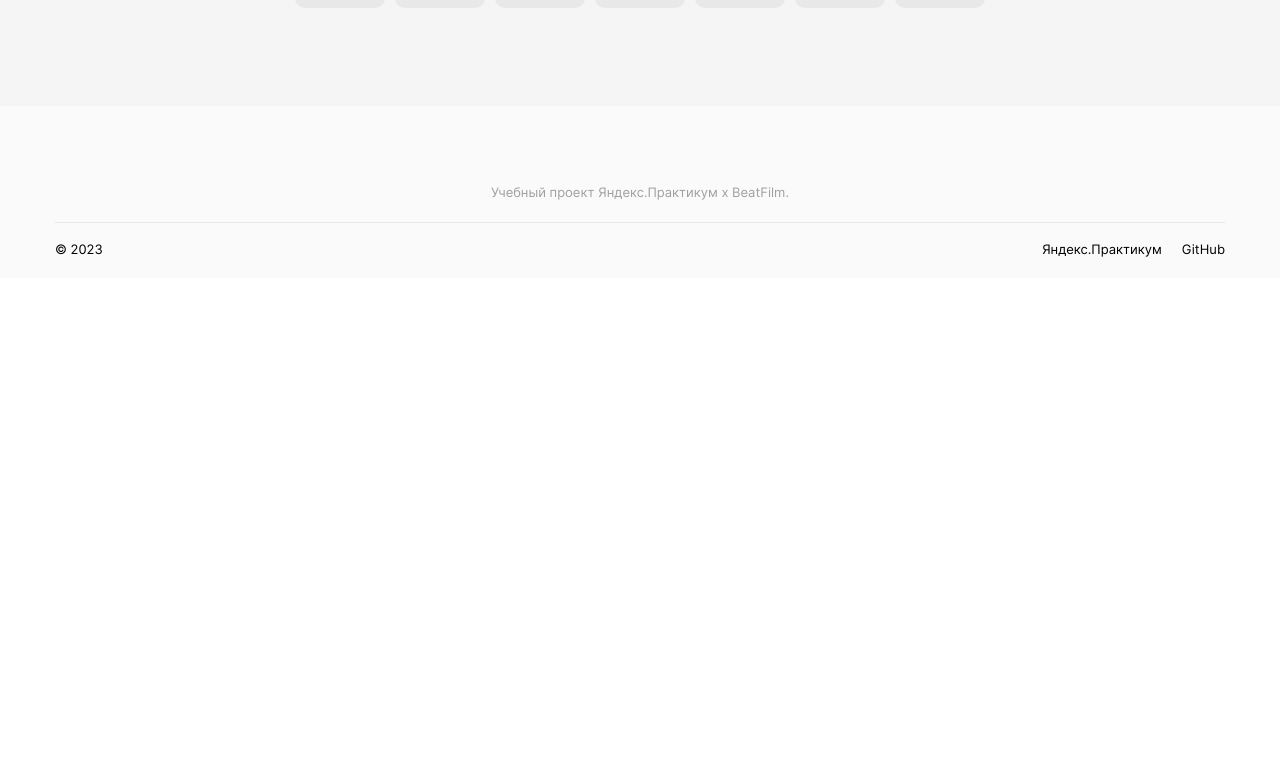
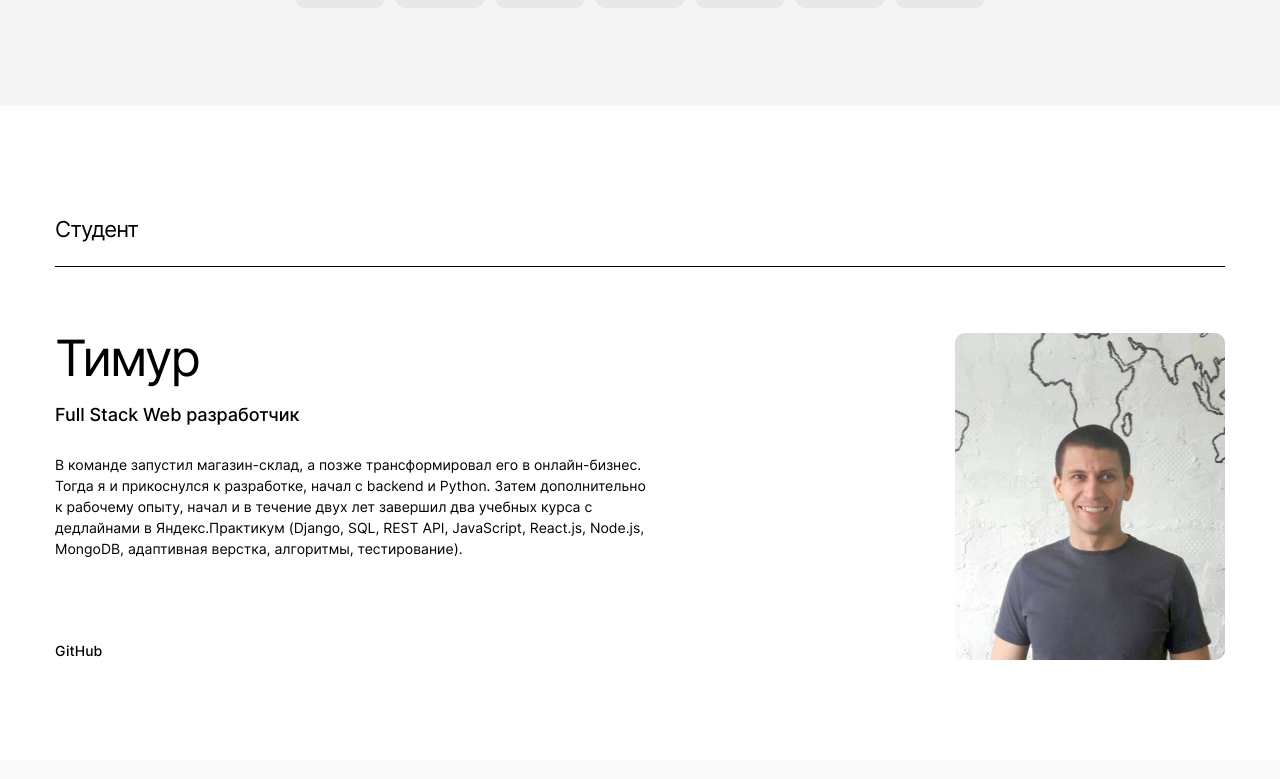
Before and after one commit to timurgain/movies-explorer-frontend, a React (Create React App) app: page / in a window 1280 px wide. Shown: the part 1761-2540 px from the top of the page. Before the commit the page ends 2039 px from the top, so only its background shows below. Built offline with nearby package versions, Linux system fonts and the light colour scheme.

Commit message:
feat: AboutMe component

```diff
--- /dev/null
+++ b/src/components/Main/AboutMe/AboutMe.css
@@ -0,0 +1,158 @@
+.about-me {
+  background-color: rgb(255, 255, 255);
+}
+
+.about-me__container {
+  margin: 0 auto;
+  padding: 110px 4.3% 100px;
+  box-sizing: border-box;
+  max-width: 1280px;
+}
+
+.about-me__title {
+  position: relative;
+  font-size: 22px;
+  line-height: 1.22;
+  font-weight: 400;
+  letter-spacing: -0.04em;
+  margin: 0 0 90px 0;
+}
+
+.about-me__title::after {
+  content: '';
+  position: absolute;
+  top: 50px;
+  left: 0;
+  width: 100%;
+  border-bottom: 1px solid rgb(0, 0, 0);
+}
+
+.about-me__content {
+  display: flex;
+  flex-direction: row;
+  column-gap: 25.5%;
+}
+
+.about-me__about {
+  display: flex;
+  flex-direction: column;
+  justify-content: flex-start;
+}
+
+.about-me__name {
+  font-weight: 400;
+  font-size: 50px;
+  line-height: 1;
+  letter-spacing: -0.04em;
+  margin: 0 0 18px 0;
+}
+
+.about-me__profession {
+  font-weight: 500;
+  font-size: 18px;
+  line-height: 1.5;
+  margin: 0 0 26px 0;
+}
+
+.about-me__paragraph {
+  font-weight: 400;
+  font-size: 14px;
+  line-height: 1.5;
+  margin: 0;
+}
+
+.about-me__github {
+  text-decoration: none;
+  font-weight: 500;
+  font-size: 14px;
+  line-height: 1.21;
+  color: rgba(0, 0, 0, 1);
+  margin: auto 0 0 0;
+  cursor: pointer;
+  transition: color .2s linear;
+}
+
+.about-me__github:hover {
+  color: rgba(0, 0, 0, .6);
+}
+
+.about-me__avatar {
+  max-width: 270px;
+  height: 327px;
+  border-radius: 10px;
+  object-fit: cover;
+  object-position: center;
+}
+
+
+@media screen and (min-width: 768px) and (max-width: 1023px) {
+  .about-me__container {
+    padding: 90px 4.3% 90px;
+  }
+
+  .about-me__content {
+    column-gap: 6.3%;
+  }
+
+  .about-me__name {
+    font-size: 40px;
+  }
+
+  .about-me__profession {
+    font-size: 12px;
+  }
+
+  .about-me__paragraph {
+    font-size: 12px;
+  }
+
+  .about-me__github {
+    font-size: 14px;
+  }
+
+  .about-me__avatar {
+    max-width: 255px;
+    height: 307px;
+  }
+}
+
+@media screen and (max-width: 767px) {
+  .about-me__container {
+    padding: 70px 4.3% 70px;
+  }
+
+  .about-me__content {
+    display: flex;
+    flex-direction: column;
+    row-gap: 40px;
+  }
+
+  .about-me__name {
+    font-size: 30px;
+    margin: 0 0 20px 0;
+  }
+
+  .about-me__profession {
+    font-size: 11px;
+    margin: 0 0 20px 0;
+  }
+
+  .about-me__paragraph {
+    font-size: 11px;
+    margin: 0 0 40px 0;
+  }
+
+  .about-me__github {
+    font-size: 14px;
+  }
+
+  .about-me__avatar {
+    order: 1;
+    max-width: 292px;
+    height: 352px;
+  }
+
+  .about-me__about {
+    order: 2;
+  }
+}
--- /dev/null
+++ b/src/components/Main/AboutMe/AboutMe.js
@@ -0,0 +1,38 @@
+import "./AboutMe.css";
+import avatarPath from "../../../images/about-me_tm.jpg";
+
+function AboutMe() {
+  return (
+    <div className="about-me">
+      <article className="about-me__container">
+        <h2 className="about-me__title">Студент</h2>
+
+        <div className="about-me__content">
+          <section className="about-me__about">
+            <h3 className="about-me__name">Тимур</h3>
+            <h4 className="about-me__profession">Full Stack Web разработчик</h4>
+            <p className="about-me__paragraph">
+              В команде запустил магазин-склад, а позже трансформировал его в
+              онлайн-бизнес. Тогда я и прикоснулся к разработке, начал с backend
+              и Python. Затем дополнительно к рабочему опыту, начал и в течение
+              двух лет завершил два учебных курса с дедлайнами в
+              Яндекс.Практикум (Django, SQL, REST API, JavaScript, React.js,
+              Node.js, MongoDB, адаптивная верстка, алгоритмы, тестирование).
+            </p>
+            <a className="about-me__github" href="https://github.com/timurgain" target="blank">
+              GitHub
+            </a>
+          </section>
+
+          <img
+            className="about-me__avatar"
+            src={avatarPath}
+            alt="Фото разработчика"
+          />
+        </div>
+      </article>
+    </div>
+  );
+}
+
+export default AboutMe;
--- a/src/components/Main/AboutProject/AboutProject.js
+++ b/src/components/Main/AboutProject/AboutProject.js
@@ -3,7 +3,7 @@ import "./AboutProject.css";
 function AboutProject() {
   return (
     <div className="about">
-      <div className="about__container">
+      <article className="about__container">
         <h2 className="about__title">О проекте</h2>
 
         <ul className="about__content">
@@ -30,7 +30,7 @@ function AboutProject() {
           <span className="about__part">Back-end</span>
           <span className="about__part">Front-end</span>
         </div>
-      </div>
+      </article>
     </div>
   );
 }
--- a/src/components/Main/Main.js
+++ b/src/components/Main/Main.js
@@ -3,6 +3,7 @@ import Header from '../Header/Header';
 import Promo from './Promo/Promo';
 import AboutProject from './AboutProject/AboutProject';
 import Techs from './Techs/Techs';
+import AboutMe from './AboutMe/AboutMe';
 import Footer from '../Footer/Footer';
 
 
@@ -13,6 +14,7 @@ function Main() {
       <Promo />
       <AboutProject />
       <Techs />
+      <AboutMe />
 
       <Footer />
     </>
--- a/src/components/Main/Promo/Promo.js
+++ b/src/components/Main/Promo/Promo.js
@@ -4,10 +4,10 @@ import promoImagePath from '../../../images/promo_image.svg'
 function Promo() {
   return (
     <div className='promo'>
-      <div className='promo__container'>
+      <article className='promo__container'>
         <h1 className='promo__header'>Учебный проект студента факультета Веб-разработки.</h1>
         <img className='promo__image' src={promoImagePath} alt="Scribble" />
-      </div>
+      </article>
     </div>
   )
 }
--- a/src/components/Main/Techs/Techs.js
+++ b/src/components/Main/Techs/Techs.js
@@ -4,7 +4,7 @@ import './Techs.css';
 function Techs() {
   return (
     <div className="techs">
-      <div className="techs__container">
+      <article className="techs__container">
         <h2 className="techs__title">Технологии</h2>
         <h3 className="techs__subtitle">
           7 технологий
@@ -23,7 +23,7 @@ function Techs() {
           <li className='techs__item'>mongoDB</li>
         </ul>
 
-      </div>
+      </article>
     </div>
   )
 }
```
Also changed, not shown: src/images/about-me_tm.jpg (added).
